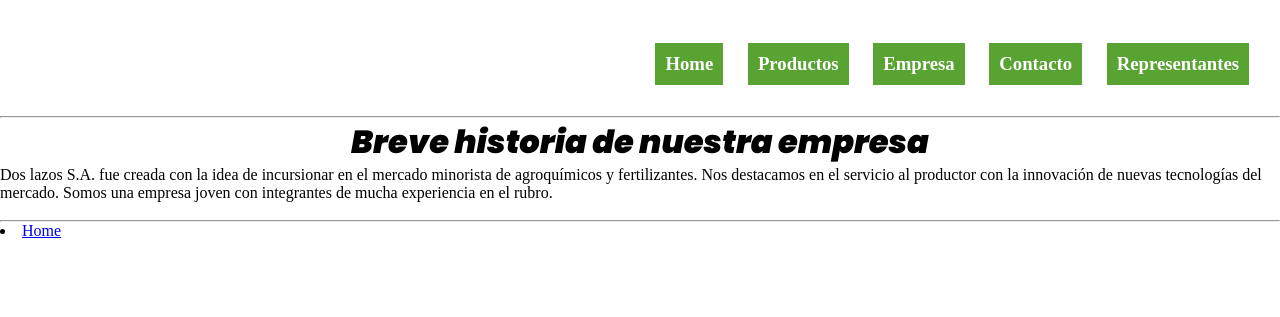
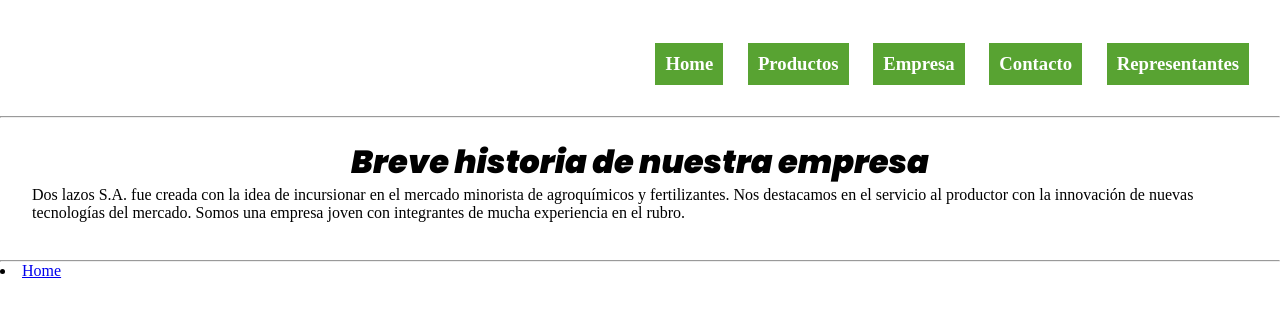
Before and after one commit to 81505-LuciaToia/Curso_DesarrolloWeb, a plain HTML site: page pages/empresa.html in a window 1280 px wide. Shown: the part 85-402 px from the top of the page. Drawn offline with Linux system fonts and the light colour scheme; a web font is replaced by a local one.

Commit message:
Cambio empresa

```diff
--- a/estilo.css
+++ b/estilo.css
@@ -348,6 +348,11 @@
         margin: 20px auto;
     }
 
+    .historia{
+        width: 95%;
+        margin: 20px auto;
+    }
+
     h2{
         margin: 2rem;
         text-align: center;
--- a/pages/empresa.html
+++ b/pages/empresa.html
@@ -39,7 +39,7 @@
 </head>
 <body>
     <header>
-        <main>
+        <div class="historia">
 
            <h1>Breve historia de nuestra empresa</h1>
            <p>
@@ -48,8 +48,8 @@
             Somos una empresa joven con integrantes de mucha experiencia en el rubro.
            </p>
 
-        <br>
-        </main>
+            <br>
+        </div>
     </header>
     <hr>
     <footer>
```
